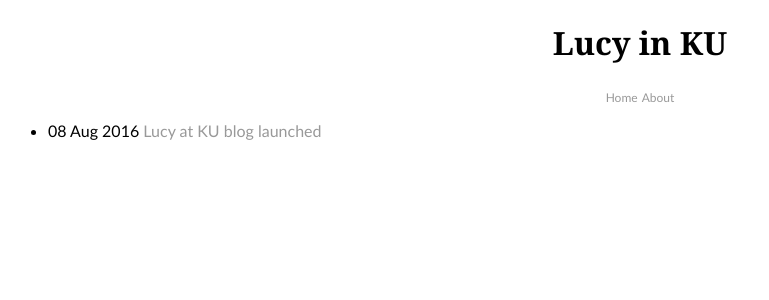
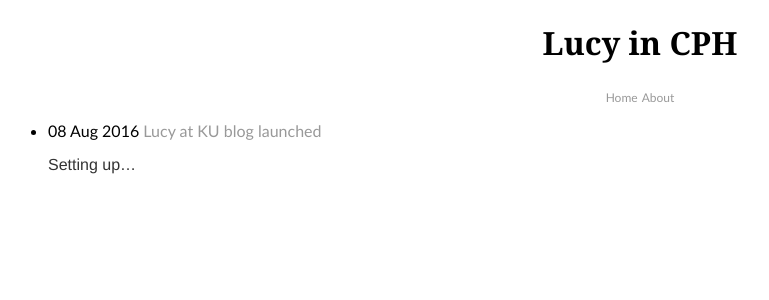
Before and after one commit to lucychian/cphlucy, a Jekyll site: the page built from index.html, in a window 1280 px wide. Shown: the top 300 px of the page, without its empty margins (0-769 px from the left). Built offline with Jekyll 4.4.1, drawn with Linux system fonts in a browser that asks for light colours.

Commit message:
Renamed titles, added about page

```diff
--- a/_config.yml
+++ b/_config.yml
@@ -1,3 +1,3 @@
-name: Lucy in KU
+name: Lucy in CPH
 
-baseurl: /kulucy
+baseurl: /cphlucy
--- a/_layouts/default.html
+++ b/_layouts/default.html
@@ -1,7 +1,7 @@
 <!DOCTYPE html>
     <html>
         <head>
-            <title>Lucy at KU</title>
+            <title>Lucy in CPH</title>
             <!-- link to main stylesheet -->
             {% include header.html %}
             <h1> {{ page.title }} </h1>
--- a/index.html
+++ b/index.html
@@ -1,13 +1,14 @@
 ---
 layout: default
-title: Lucy in KU
+title: Lucy in CPH
 ---
 
 <ul class="posts">
     {% for post in site.posts %}
         <li>
         <span>{{ post.date | date_to_string }} </span>
-        <a href="{{ site.baseurl }}{{ post.url }}" title="{{ post.title }}"> {{ post.title }} </a>
+        <a href="{{ site.baseurl }}{{ post.url }}"> {{ post.title }} </a>
+          {{ post.excerpt }}
         </li>
     {% endfor %}
 </ul>
```
Also changed, not shown: about.html (added, +10 -0 lines).
